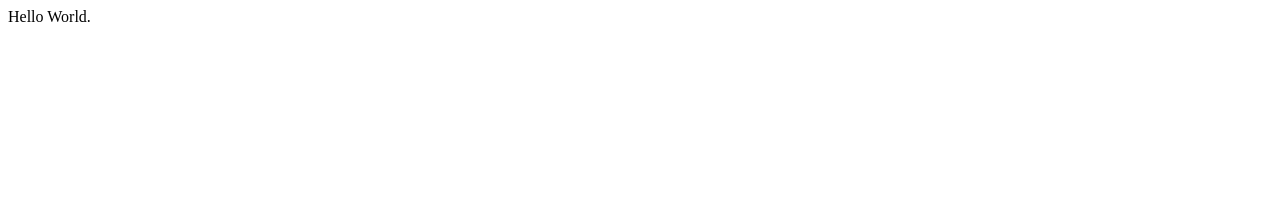
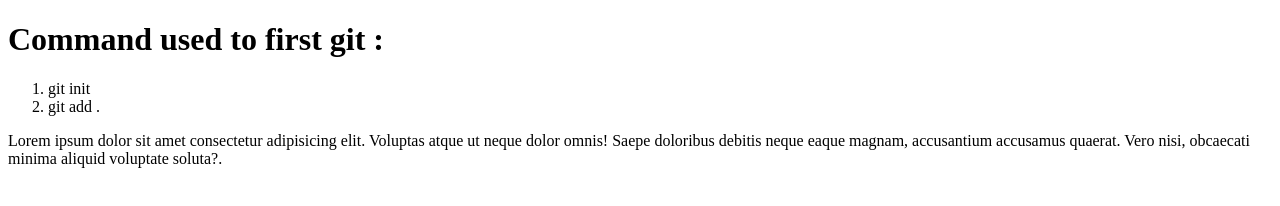
Before and after one commit to SobujMia1/my-second-git-repo, a plain HTML site: page index.html in a window 1280 px wide. Drawn offline with Linux system fonts and the light colour scheme.

Commit message:
This is my second commit

```diff
--- a/index.html
+++ b/index.html
@@ -1,11 +1,20 @@
 <!DOCTYPE html>
 <html lang="en">
+
 <head>
     <meta charset="UTF-8">
     <meta name="viewport" content="width=device-width, initial-scale=1.0">
     <title>Document</title>
 </head>
+
 <body>
-    Hello World.
+    <h1>Command used to first git : </h1>
+    <ol type="1">
+        <li>git init</li>
+        <li>git add .</li>
+    </ol>
+    Lorem ipsum dolor sit amet consectetur adipisicing elit. Voluptas atque ut neque dolor omnis! Saepe doloribus
+    debitis neque eaque magnam, accusantium accusamus quaerat. Vero nisi, obcaecati minima aliquid voluptate soluta?.
 </body>
+
 </html>
```
